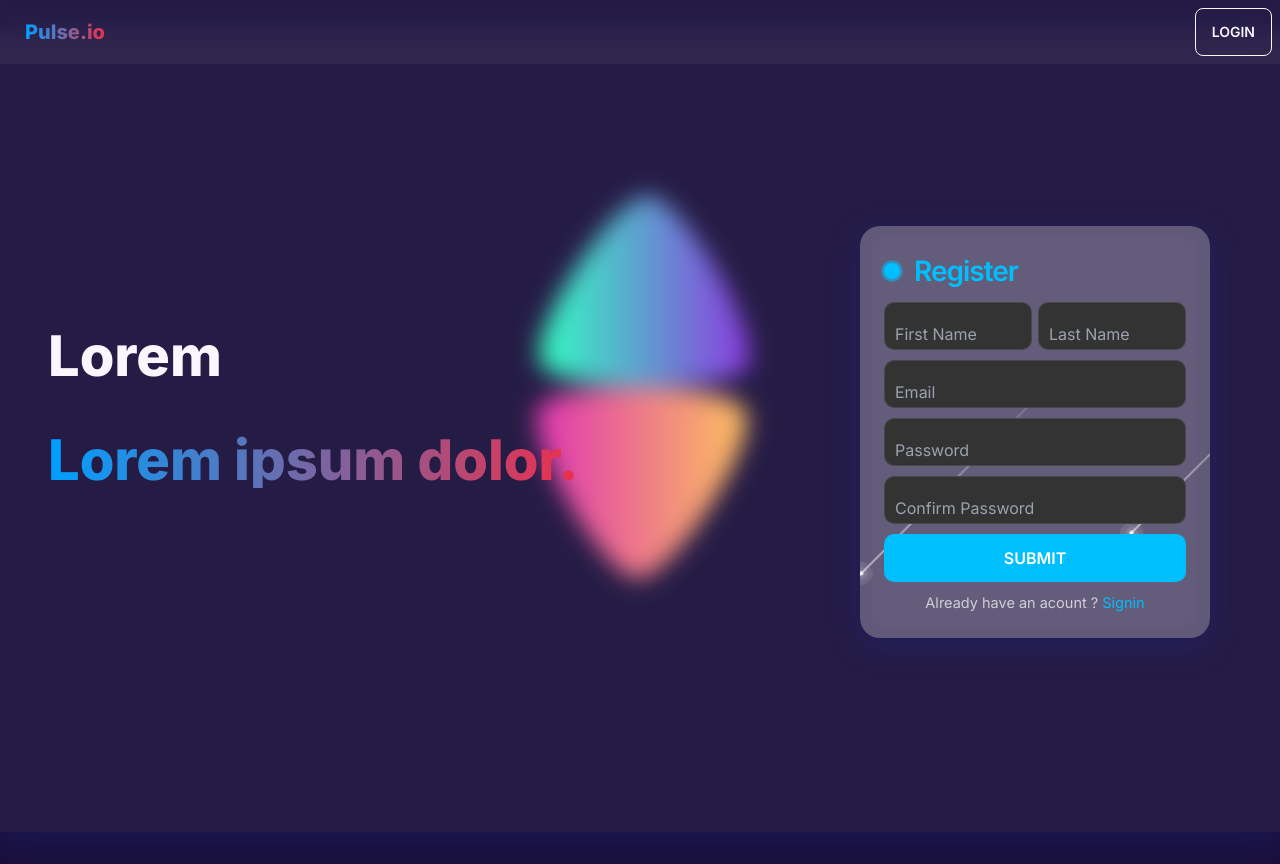
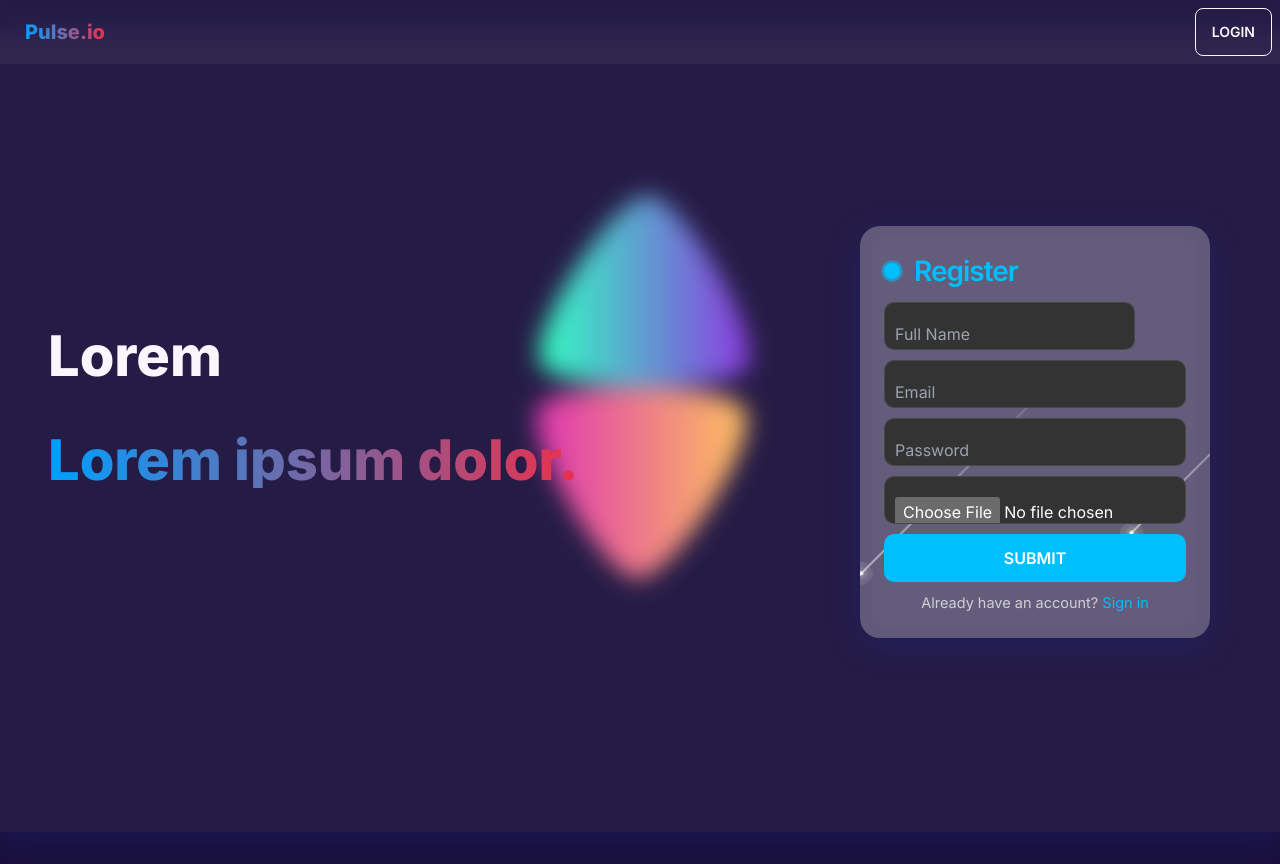
Before and after one commit to prerits590/Pulse.io, a Next.js app in the folder client/: page / in a window 1280 px wide. Built offline with nearby package versions, Linux system fonts and the light colour scheme.

Commit message:
Form validation

```diff
--- a/client/package.json
+++ b/client/package.json
@@ -9,6 +9,7 @@
     "lint": "next lint"
   },
   "dependencies": {
+    "firebase": "^10.5.2",
     "next": "13.5.4",
     "react": "^18",
     "react-dom": "^18",
--- a/client/src/app/components/Form.jsx
+++ b/client/src/app/components/Form.jsx
@@ -1,44 +1,87 @@
+"use client";
 import Link from "next/link";
-import React from "react";
+import React, { useState } from "react";
+import { createUserWithEmailAndPassword } from "firebase/auth";
+const initialState = {
+  fullName: "",
+  email: "",
+  password: "",
+  image: null,
+};
 
 export default function Form() {
+  const [credentials, setCredentials] = useState(initialState);
+
+  const handleChange = (e) => {
+    const { name, value } = e.target;
+    setCredentials((prevCredentials) => ({
+      ...prevCredentials,
+      [name]: value,
+    }));
+  };
+  const handleSubmit = (e) => {
+    e.preventDefault();
+    createUserWithEmailAndPassword(auth, email, password)
+      .then((userCredential) => {
+        // Signed up
+        const user = userCredential.user;
+        // ...
+      })
+      .catch((error) => {
+        const errorCode = error.code;
+        const errorMessage = error.message;
+        // ..
+      });
+    console.log("Credential", credentials);
+    setCredentials(initialState);
+  };
+
   return (
-    <div className="p-2 ">
-      <form className="form p-6">
-      <section className="bg-stars ">
+    <div className="p-2">
+      <form onSubmit={handleSubmit} className="form p-6">
+        <section className="bg-stars">
           <span className="star"></span>
           <span className="star"></span>
           <span className="star"></span>
           <span className="star"></span>
         </section>
-        <p className="title">Register </p>
+        <p className="title">Register</p>
 
-        <div className="flex ">
+        <div className="flex">
           <label>
             <input
               className="input"
               type="text"
-              placeholder="First Name"
-              required=""
+              name="fullName"
+              placeholder="Full Name"
+              value={credentials.fullName}
+              onChange={handleChange}
+              required
             />
           </label>
 
-          <label>
+          {/* <label>
             <input
               className="input"
               type="text"
+              name="lastName"
               placeholder="Last Name"
-              required=""
+              value={credentials.lastName}
+              onChange={handleChange}
+              required
             />
-          </label>
+          </label> */}
         </div>
 
-        <label >
+        <label>
           <input
             className="input"
             type="email"
+            name="email"
             placeholder="Email"
-            required=""
+            value={credentials.email}
+            onChange={handleChange}
+            required
           />
         </label>
 
@@ -46,23 +89,28 @@ export default function Form() {
           <input
             className="input"
             type="password"
+            name="password"
             placeholder="Password"
-            required=""
+            value={credentials.password}
+            onChange={handleChange}
+            required
           />
         </label>
         <label>
           <input
             className="input"
-            type="password"
-            placeholder="Confirm Password"
-            required=""
+            type="file"
+            name="image"
+            accept="image/*"
+            onChange={handleChange}
           />
         </label>
-        <button className="submit btn btn-primary">
-          <Link href="/chat">Submit</Link>
+        <button type="submit" className="submit btn btn-primary">
+          Submit
+          {/* <Link href="/chat">Submit</Link> */}
         </button>
         <p className="signin">
-          Already have an acount ? <Link href="/chat">Signin</Link>
+          Already have an account? <Link href="/chat">Sign in</Link>
         </p>
       </form>
     </div>
--- a/client/src/app/components/Hero.jsx
+++ b/client/src/app/components/Hero.jsx
@@ -1,5 +1,5 @@
 import React from "react";
-import Form from "./form";
+import Form from "./Form";
 import Image from "next/image";
 import ssshape from "../../../public/images/ssshape.svg";
 
```
Also changed, not shown: client/src/libs/firebase.js (added, +17 -0 lines).
